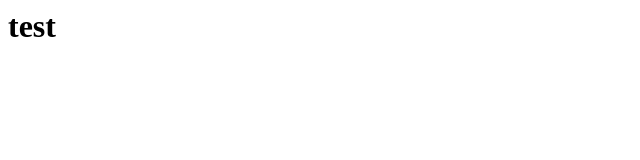
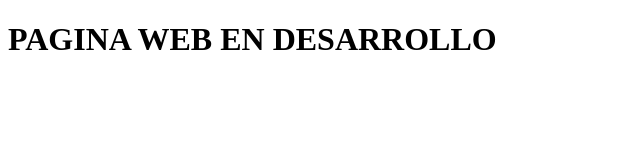
Before and after one commit to RielitoX/rielitox.github.io, a plain HTML site: page index.html in a window 1280 px wide. Shown: the whole page, without its empty margins (0-640 px from the left). Drawn offline with Linux system fonts and the light colour scheme.

Commit message:
index.html

```diff
--- a/index.html
+++ b/index.html
@@ -1 +1,9 @@
-<h1>test</h1>
+<!DOCTYPE html>
+<html>
+<head>
+    <title>RielitoX Games</title>
+</head>
+<body>
+    <h1>PAGINA WEB EN DESARROLLO</h1>
+</body>
+</html>
```
